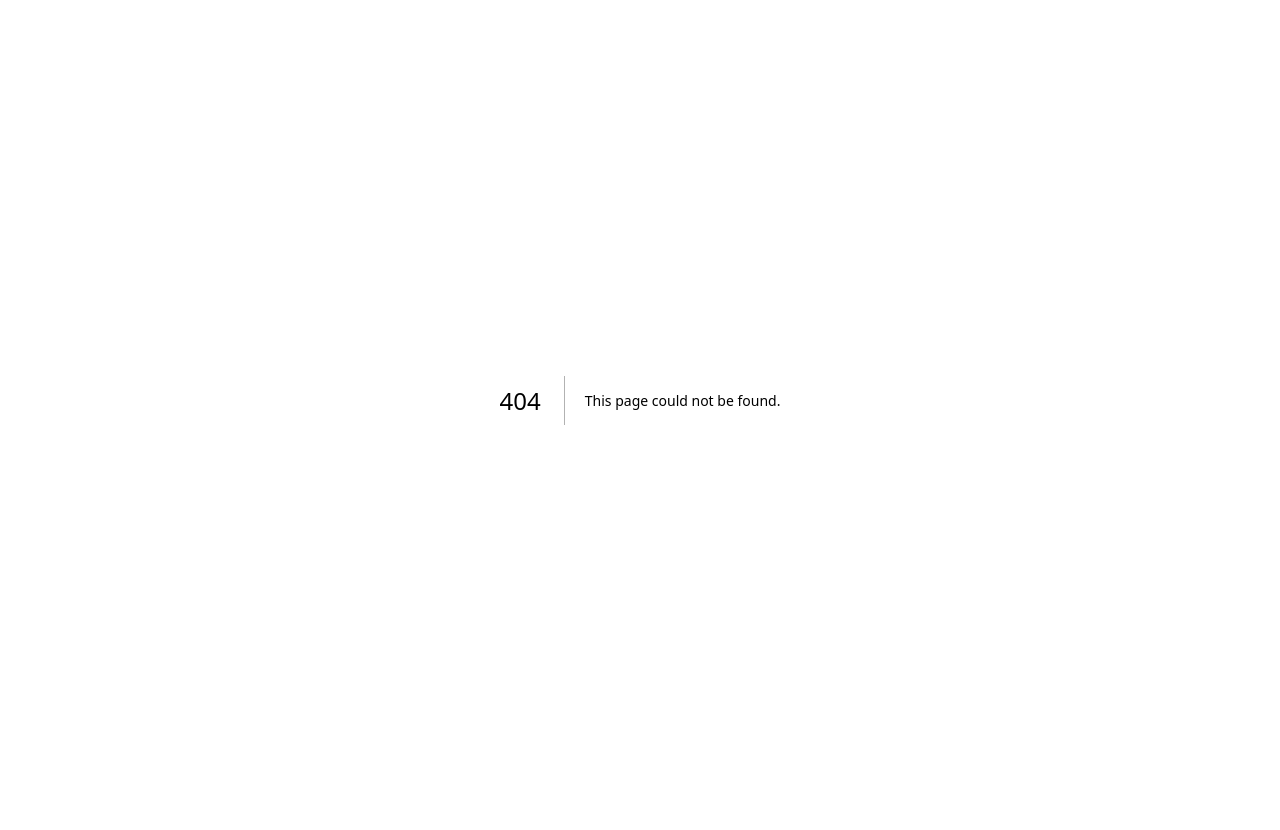
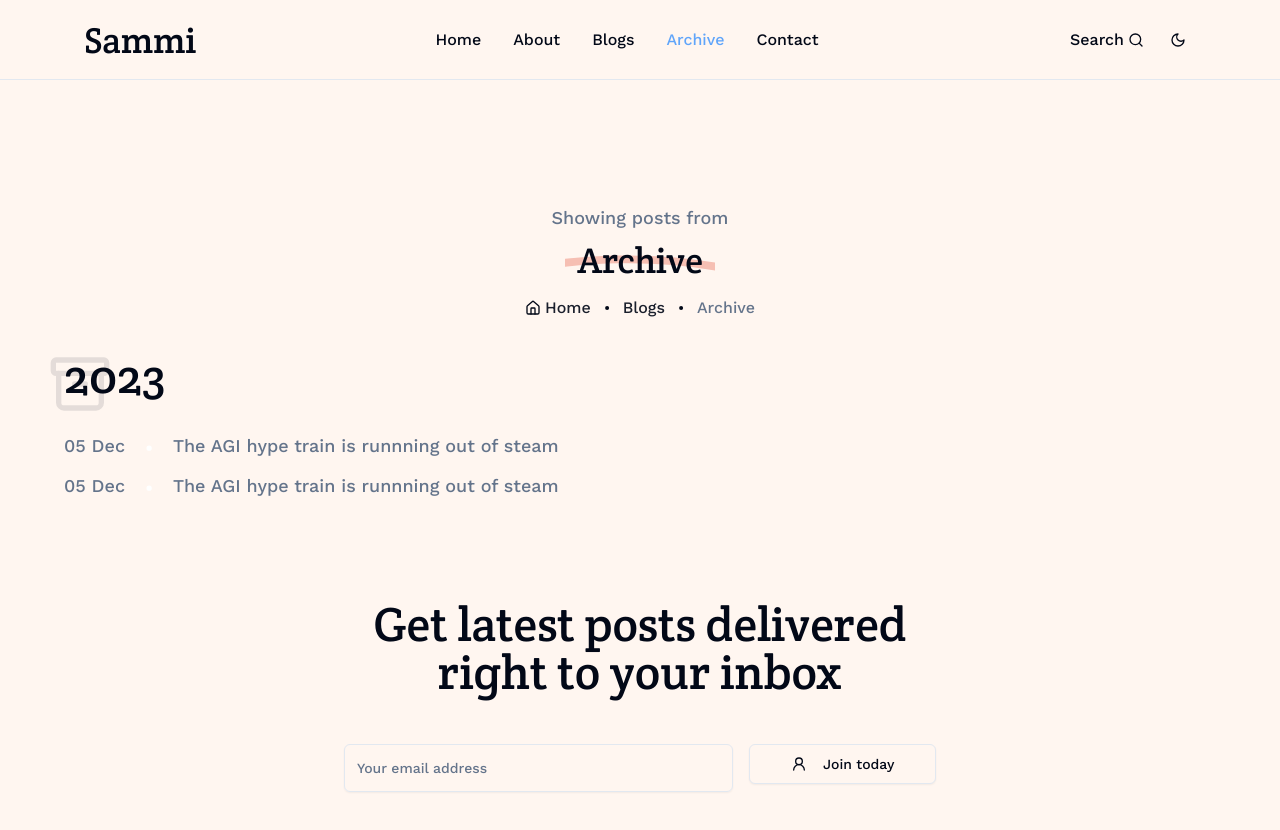
Before and after one commit to sherzodartikbayev/CMS-Blog, a Next.js app: page /blogs/archive in a window 1280 px wide. Before the commit this address had no page. Shown: the top 830 px of the page. Before the commit the page ends 800 px from the top, so only its background shows below. Built offline with nearby package versions, Linux system fonts and the light colour scheme.

Commit message:
feat: Archive Page

```diff
--- /dev/null
+++ b/app/(root)/blogs/archive/page.tsx
@@ -0,0 +1,60 @@
+import { Archive, Dot, Home } from 'lucide-react'
+import Link from 'next/link'
+
+const ArchivePage = () => {
+	return (
+		<div className='max-w-6xl mx-auto max-md:px-10'>
+			<div className='relative min-h-[40vh] flex items-center justify-end flex-col'>
+				<p className='text-lg text-muted-foreground'>Showing posts from</p>
+				<h2 className='text-center text-4xl section-title font-creteRound mt-2'>
+					<span>Archive</span>
+				</h2>
+
+				<div className='flex gap-1 items-center mt-4'>
+					<Home className='w-4 h-4' />
+					<Link
+						href='/'
+						className='opacity-90 hover:underline hover:opacity-100'
+					>
+						Home
+					</Link>
+					<Dot />
+					<Link
+						href='/blogs'
+						className='opacity-90 hover:underline hover:opacity-100'
+					>
+						Blogs
+					</Link>
+					<Dot />
+					<p className='text-muted-foreground'>Archive</p>
+				</div>
+			</div>
+
+			<div className='flex flex-col space-y-3 mt-8'>
+				<div className='relative'>
+					<span className='text-5xl font-creteRound relative z-20'>2023</span>
+					<Archive className='absolute w-16 h-16 -translate-x-4 -translate-y-12 opacity-10' />
+				</div>
+			</div>
+
+			<div className='flex flex-col space-y-2 mt-8'>
+				<div className='flex gap-2 text-lg text-muted-foreground'>
+					<p>05 Dec</p>
+					<Dot className='text-white w-8 h-8' />
+					<div className='hover:text-white hover:underline cursor-pointer'>
+						The AGI hype train is runnning out of steam
+					</div>
+				</div>
+				<div className='flex gap-2 text-lg text-muted-foreground'>
+					<p>05 Dec</p>
+					<Dot className='text-white w-8 h-8' />
+					<div className='hover:text-white hover:underline cursor-pointer'>
+						The AGI hype train is runnning out of steam
+					</div>
+				</div>
+			</div>
+		</div>
+	)
+}
+
+export default ArchivePage
```
